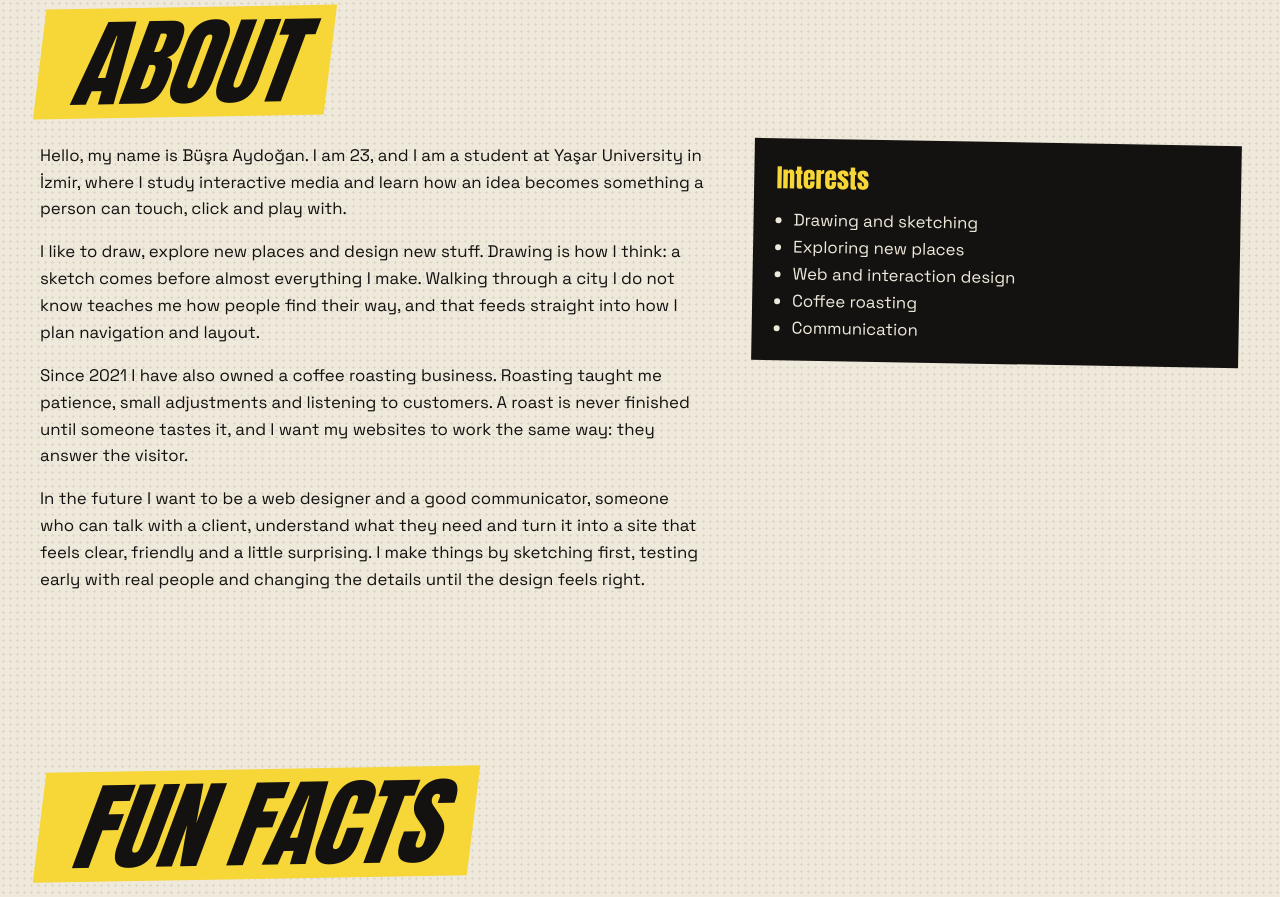
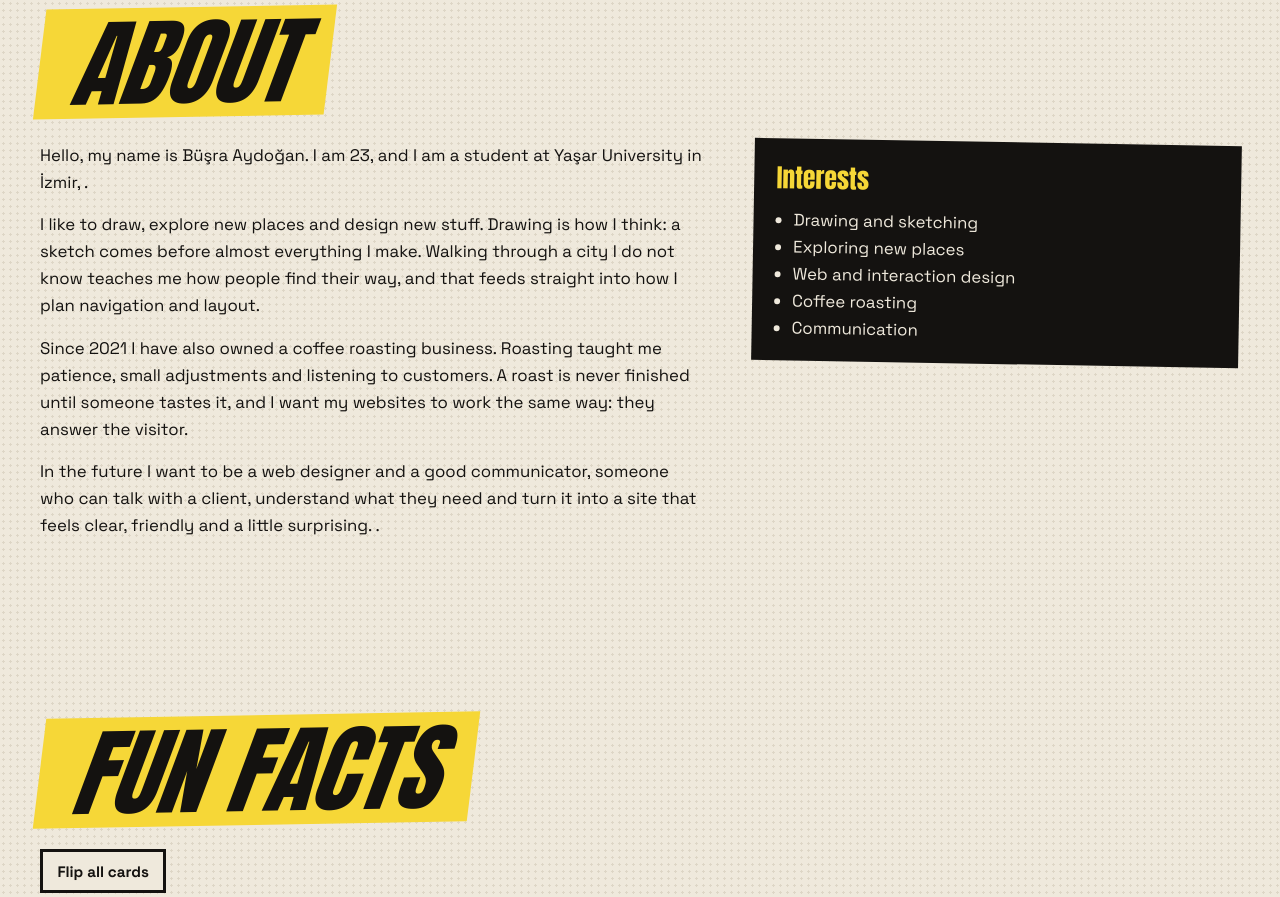
Before and after one commit to BusrAydoan/BusrAydoan.github.io, a plain HTML site: page p/index.html in a window 1280 px wide. Shown: the part 1176-2073 px from the top of the page. Drawn offline with nearby package versions, Linux system fonts and the light colour scheme.

Commit message:
Update introduction in about section
Removed part of the introduction about studying interactive media.

```diff
--- a/p/index.html
+++ b/p/index.html
@@ -74,10 +74,10 @@
   <h2>About</h2>
   <div class="about">
     <div>
-      <p>Hello, my name is Büşra Aydoğan. I am 23, and I am a student at Yaşar University in İzmir, where I study interactive media and learn how an idea becomes something a person can touch, click and play with.</p>
+      <p>Hello, my name is Büşra Aydoğan. I am 23, and I am a student at Yaşar University in İzmir, .</p>
       <p>I like to draw, explore new places and design new stuff. Drawing is how I think: a sketch comes before almost everything I make. Walking through a city I do not know teaches me how people find their way, and that feeds straight into how I plan navigation and layout.</p>
       <p>Since 2021 I have also owned a coffee roasting business. Roasting taught me patience, small adjustments and listening to customers. A roast is never finished until someone tastes it, and I want my websites to work the same way: they answer the visitor.</p>
-      <p>In the future I want to be a web designer and a good communicator, someone who can talk with a client, understand what they need and turn it into a site that feels clear, friendly and a little surprising. I make things by sketching first, testing early with real people and changing the details until the design feels right.</p>
+      <p>In the future I want to be a web designer and a good communicator, someone who can talk with a client, understand what they need and turn it into a site that feels clear, friendly and a little surprising. .</p>
     </div>
     <aside class="facts">
       <h3>Interests</h3>
```
